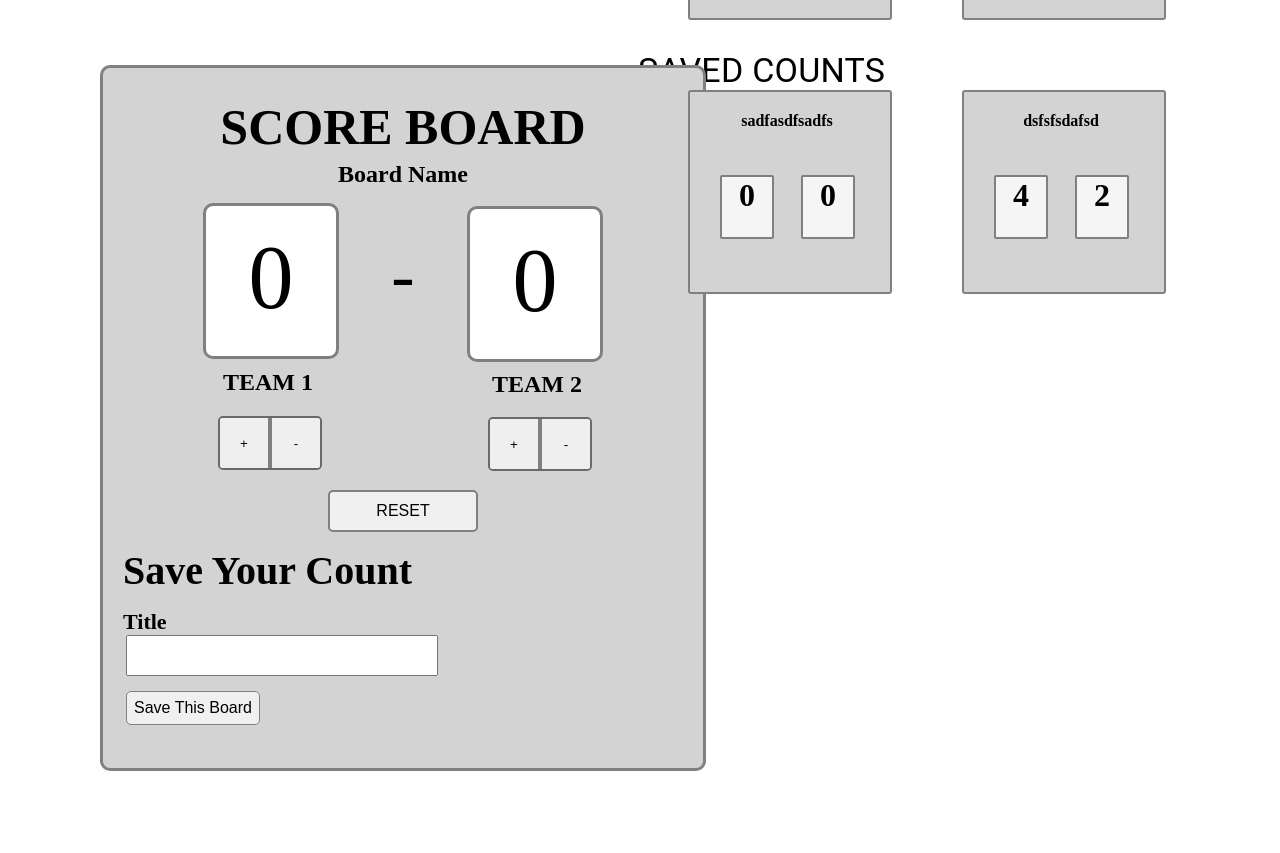
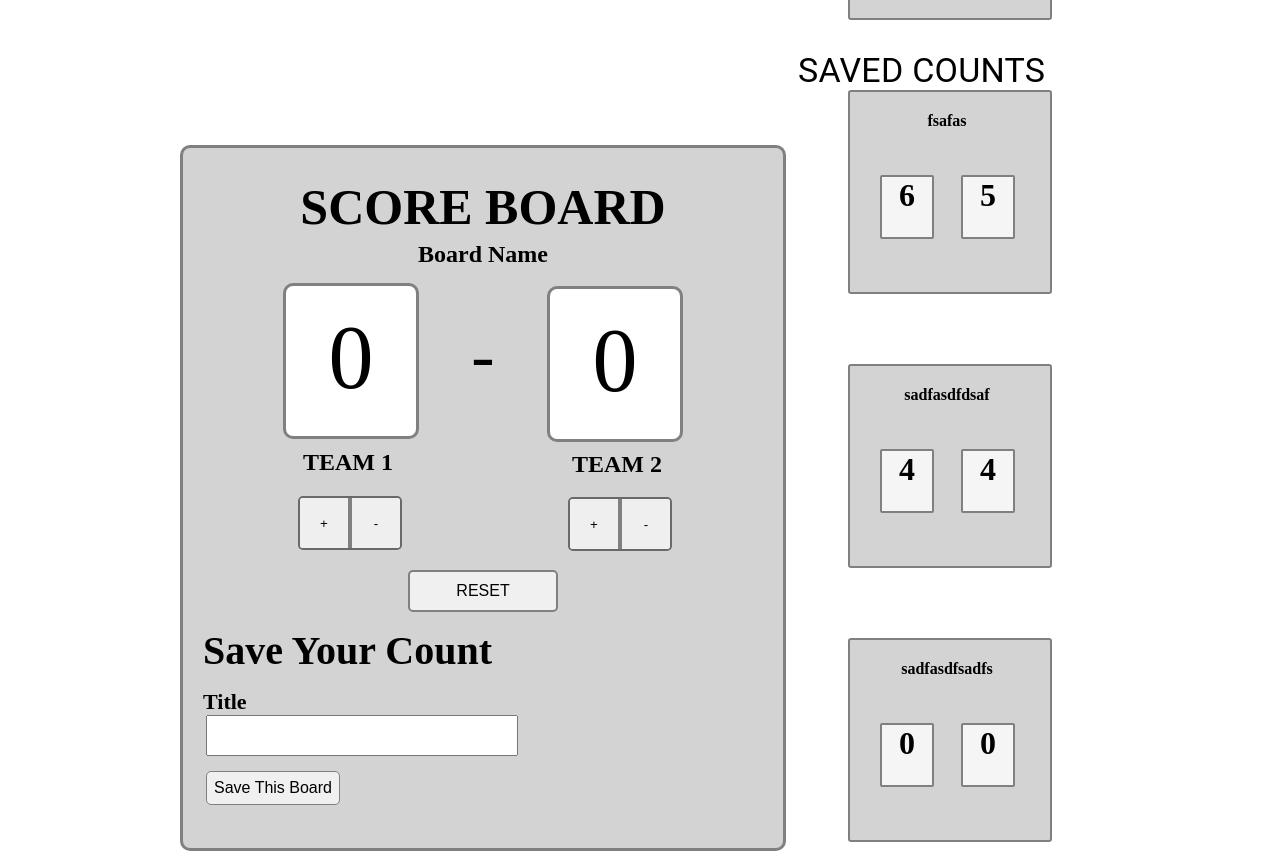
Before and after one commit to ertugakmann/ScoreBoardWithReact, a React (Vite) app in the folder ScoreBoard-React/: page / in a window 1280 px wide. Shown: the top 853 px of the page. Built offline with nearby package versions, Linux system fonts and the light colour scheme; data requests are answered from the project's data file.

Commit message:
Update DefaultBoard.jsx
I changed my HTML codes and aded style codes with MUI.

```diff
--- a/ScoreBoard-React/src/components/DefaultBoard.jsx
+++ b/ScoreBoard-React/src/components/DefaultBoard.jsx
@@ -1,4 +1,4 @@
-import App from "../App";
+import Box from "@mui/material/Box";
 
 function DefaultBoard({
   changeCountFirst,
@@ -11,39 +11,39 @@
   setInputValue,
 }) {
   return (
-    <div>
-      <div className="board-box">
+    <Box>
+      <Box m={10} className="board-box">
         <h1 className="title">SCORE BOARD</h1>
         <h2 className="board-name">Board Name</h2>
-        <div className="score-box-left">
+        <Box className="score-box-left">
           <div className="score">{firstCount}</div>
-        </div>
+        </Box>
         <h2 className="team-name-left">TEAM 1</h2>
-        <div className="vs">-</div>
-        <div className="score-box-right">
+        <Box className="vs">-</Box>
+        <Box className="score-box-right">
           <div className="score">{secondCount}</div>
-        </div>
+        </Box>
         <h2 className="team-name-right">TEAM 2</h2>
-        <div className="increase-decrease-left">
+        <Box className="increase-decrease-left">
           <button onClick={changeCountFirst} className="plus">
             +
           </button>
           <button onClick={changeCountFirst} className="minus">
             -
           </button>
-        </div>
-        <div className="increase-decrease-right">
+        </Box>
+        <Box className="increase-decrease-right">
           <button onClick={changeCountSecond} className="plus">
             +
           </button>
           <button onClick={changeCountSecond} className="minus">
             -
           </button>
-        </div>
+        </Box>
         <button onClick={resetCounts} className="reset">
           RESET
         </button>
-        <div className="save-section">
+        <Box className="save-section">
           <h1 className="save-title">Save Your Count</h1>
           <h3 className="save-name">Title</h3>
           <input
@@ -56,9 +56,9 @@
           <button onClick={saveButton} className="save-button">
             Save This Board
           </button>
-        </div>
-      </div>
-    </div>
+        </Box>
+      </Box>
+    </Box>
   );
 }
 
```
